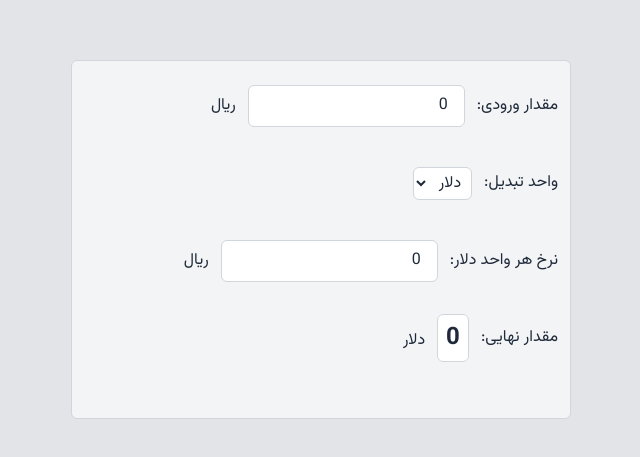
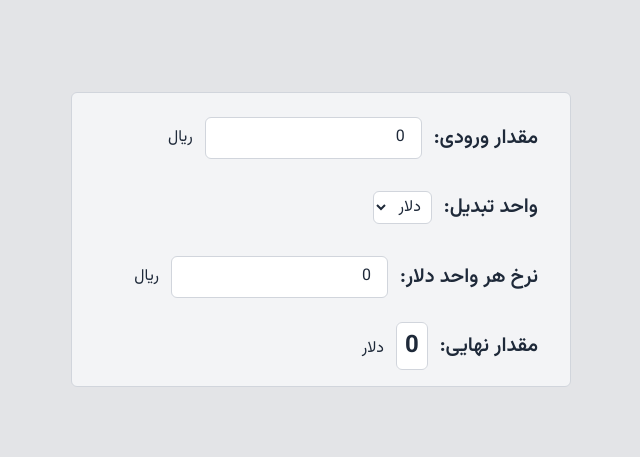
Before and after one commit to Alireza-ghate/currency-converter-task, a React (Vite) app: page / in a window 1280 px wide. Shown: the part 161-618 px from the top of the page, without its empty margins (500-1140 px from the left). Built offline with nearby package versions, Linux system fonts and the light colour scheme.

Commit message:
feat: add responsive styles

```diff
--- a/src/components/Converter.tsx
+++ b/src/components/Converter.tsx
@@ -14,7 +14,7 @@ function Converter() {
   const convertedAmountToRial = amount * exchangeRate;
 
   return (
-    <div className="bg-gray-100 border border-gray-300 rounded-md w-full max-w-[500px] min-w-[300px] mx-auto px-3 py-6">
+    <div className="bg-gray-100 border border-gray-300 rounded-md w-full max-w-[500px] min-w-[300px] mx-auto px-3 sm:px-8 py-6">
       <form>
         <InputAmount
           amount={amount}
--- a/src/index.css
+++ b/src/index.css
@@ -4,7 +4,11 @@
 
 /* custom class */
 .form-row {
-  @apply flex items-center mb-10 gap-3;
+  @apply flex items-center mb-10 gap-3 sm:mb-8 last:mb-0 flex-wrap;
+}
+
+.label {
+  @apply font-semibold text-xl;
 }
 
 /* define css variables */
```
